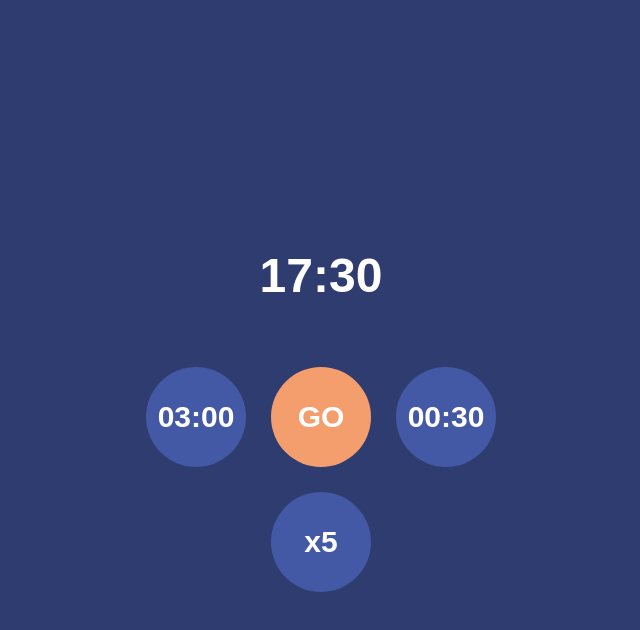
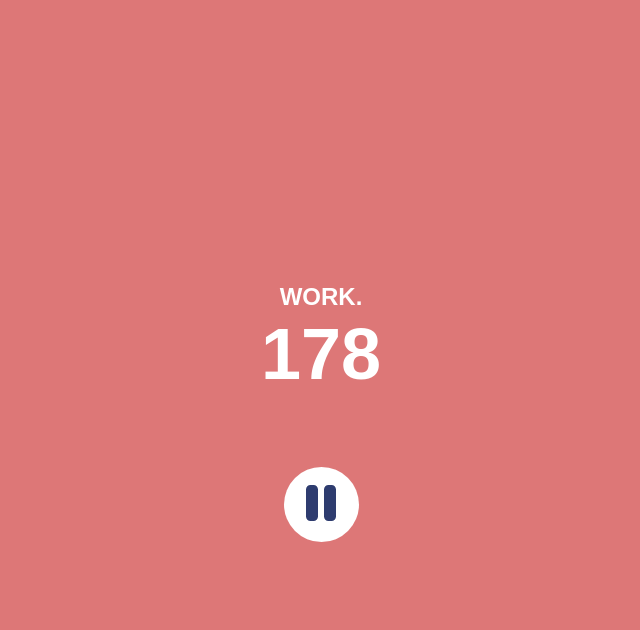
Before and after one commit to renderGUI/interval-timer, a React (Create React App) app: page / in a window 1280 px wide. Both pictures are taken after a click on the button "GO". Shown: the top 630 px of the page, without its empty margins (319-959 px from the left). Built offline with nearby package versions, Linux system fonts and the light colour scheme.

Commit message:
Implement interval functionality

```diff
--- a/package.json
+++ b/package.json
@@ -3,6 +3,9 @@
   "version": "0.1.0",
   "private": true,
   "dependencies": {
+    "@fortawesome/fontawesome-svg-core": "^6.1.1",
+    "@fortawesome/free-solid-svg-icons": "^6.1.1",
+    "@fortawesome/react-fontawesome": "^0.2.0",
     "@testing-library/jest-dom": "^5.16.4",
     "@testing-library/react": "^13.3.0",
     "@testing-library/user-event": "^13.5.0",
--- /dev/null
+++ b/src/components/ActiveSession.js
@@ -0,0 +1,60 @@
+import classes from "./ActiveSession.module.scss";
+import { useTimer } from "../contexts/timer-context";
+import { useEffect, useState } from "react";
+import PlayPauseControls from "./PlayPauseControls";
+
+const ActiveSession = () => {
+  const { isPaused, workTime, restTime } = useTimer();
+
+  const [activeWorkTime, setActiveWorkTime] = useState(workTime);
+  const [activeRestTime, setActiveRestTime] = useState(restTime);
+  const [isWorking, setIsWorking] = useState(true);
+
+  useEffect(() => {
+    let timer;
+    if (!isPaused && isWorking) {
+      timer = setInterval(() => {
+        setActiveWorkTime((prevState) => prevState - 1);
+        console.log("working...");
+      }, 1000);
+    } else if (!isPaused && !isWorking) {
+      timer = setInterval(() => {
+        setActiveRestTime((prevState) => prevState - 1);
+        console.log("resting...");
+      }, 1000);
+    }
+
+    return () => {
+      clearInterval(timer);
+    };
+  }, [isPaused, isWorking]);
+
+  useEffect(() => {
+    if (activeWorkTime === 0) {
+      console.log("work time ended!");
+      setIsWorking(false);
+      setActiveWorkTime(workTime);
+    } else if (activeRestTime === 0) {
+      console.log("rest time ended!");
+      setIsWorking(true);
+      setActiveRestTime(restTime);
+    }
+  }, [activeWorkTime, activeRestTime]);
+
+  return (
+    <div
+      className={classes.container}
+      style={{ backgroundColor: isWorking ? "#dd7777" : "#77a0dd" }}
+    >
+      <p className={classes.statusMessage}>
+        {isWorking ? "WORK." : "REST.  GET READY IN..."}
+      </p>
+      <p className={classes.remainingTime}>
+        {isWorking ? activeWorkTime : activeRestTime}
+      </p>
+      <PlayPauseControls />
+    </div>
+  );
+};
+
+export default ActiveSession;
--- /dev/null
+++ b/src/components/ActiveSession.module.scss
@@ -0,0 +1,23 @@
+@use "../config";
+
+.container {
+  display: flex;
+  height: 100vh;
+  flex-direction: column;
+  justify-content: center;
+  align-items: center;
+  color: config.$text;
+  text-align: center;
+}
+
+.statusMessage {
+  font-size: 1.5rem;
+  font-weight: 600;
+  margin-bottom: 1px;
+}
+
+.remainingTime {
+  margin-top: 1px;
+  font-size: 4.5rem;
+  font-weight: 600;
+}
--- /dev/null
+++ b/src/components/PlayPauseControls.js
@@ -0,0 +1,48 @@
+import classes from "./PlayPauseControls.module.scss";
+import { FontAwesomeIcon } from "@fortawesome/react-fontawesome";
+import {
+  faPause,
+  faPlay,
+  faRotateLeft,
+  faXmark,
+} from "@fortawesome/free-solid-svg-icons";
+import { useTimer } from "../contexts/timer-context";
+
+const PlayPauseControls = () => {
+  const { isPaused, setIsPaused } = useTimer();
+
+  const pauseResumeHandler = () => {
+    setIsPaused(!isPaused);
+  };
+
+  const quitHandler = () => {
+    console.log("i quit");
+  };
+
+  const restartHandler = () => {
+    console.log("i restart");
+  };
+
+  return (
+    <div className={classes.controls}>
+      {isPaused && (
+        <button onClick={quitHandler} className={classes.quitButton}>
+          <FontAwesomeIcon icon={faXmark} />
+        </button>
+      )}
+      <button
+        onClick={pauseResumeHandler}
+        className={classes.pauseResumeButton}
+      >
+        <FontAwesomeIcon icon={isPaused ? faPlay : faPause} />
+      </button>
+      {isPaused && (
+        <button onClick={restartHandler} className={classes.restartButton}>
+          <FontAwesomeIcon icon={faRotateLeft} />
+        </button>
+      )}
+    </div>
+  );
+};
+
+export default PlayPauseControls;
--- /dev/null
+++ b/src/components/PlayPauseControls.module.scss
@@ -0,0 +1,41 @@
+@use "../config";
+
+.controls {
+  display: flex;
+  flex-direction: row;
+  justify-content: center;
+  align-items: center;
+  column-gap: 10px;
+  text-align: center;
+
+  .pauseResumeButton {
+    font-size: 3rem;
+    border: none;
+    border-radius: 50%;
+    width: 75px;
+    height: 75px;
+    color: config.$primary;
+    background-color: config.$text;
+  }
+
+  .quitButton,
+  .restartButton {
+    font-size: 1.5rem;
+    border: none;
+    color: lighten(config.$primary, 15%);
+    background-color: transparent;
+    width: 50px;
+    height: 50px;
+
+    &:hover {
+      cursor: pointer;
+      color: lighten(config.$primary, 20%);
+    }
+  }
+}
+
+.pauseResumeButton:hover {
+  cursor: pointer;
+  color: darken(config.$primary, 5%);
+  background-color: darken(config.$text, 5%);
+}
--- a/src/contexts/timer-context.js
+++ b/src/contexts/timer-context.js
@@ -11,6 +11,9 @@ export const TimerContextProvider = (props) => {
   const [workTime, setWorkTime] = useState(180);
   const [restTime, setRestTime] = useState(30);
   const [sets, setSets] = useState(5);
+  const [isPaused, setIsPaused] = useState(false);
+  const [isWorking, setIsWorking] = useState(false);
+  const [isResting, setIsResting] = useState(false);
 
   const calculateTotalSeconds = (workTime, restTime, sets) => {
     setTotalTime((parseInt(workTime) + parseInt(restTime)) * parseInt(sets));
@@ -45,6 +48,8 @@ export const TimerContextProvider = (props) => {
     convertedWorkTime,
     convertedRestTime,
     convertedTotalTime,
+    isPaused,
+    setIsPaused,
   };
 
   return (
--- a/src/pages/Menu.js
+++ b/src/pages/Menu.js
@@ -1,10 +1,11 @@
 import classes from "./Menu.module.scss";
 import { useNavigate } from "react-router-dom";
 import { useTimer } from "../contexts/timer-context";
-import { useEffect } from "react";
+import { useEffect, useState } from "react";
+import ActiveSession from "../components/ActiveSession";
 
 const Menu = () => {
-  console.log("Menu component re-rendered.");
+  // console.log("Menu component re-rendered.");
   const {
     workTime,
     restTime,
@@ -15,6 +16,7 @@ const Menu = () => {
     convertedTotalTime,
   } = useTimer();
 
+  const [timerStarted, setTimerStarted] = useState(false);
   const navigate = useNavigate();
 
   useEffect(() => {
@@ -33,24 +35,44 @@ const Menu = () => {
     navigate("/sets-amount");
   };
 
+  const startHandler = () => {
+    setTimerStarted(true);
+  };
+
   return (
+    <>
+      {!timerStarted && (
         <div className={classes.container}>
           <h2 className={classes.totalTime}>{convertedTotalTime}</h2>
           <div className={classes.subcontainer}>
-        <button onClick={workDurationHandler} className={classes.optionsButton}>
+            <button
+              onClick={workDurationHandler}
+              className={classes.optionsButton}
+            >
               {convertedWorkTime}
             </button>
-        <button className={classes.goButton}>GO</button>
-        <button onClick={restDurationHandler} className={classes.optionsButton}>
+            <button onClick={startHandler} className={classes.goButton}>
+              GO
+            </button>
+            <button
+              onClick={restDurationHandler}
+              className={classes.optionsButton}
+            >
               {convertedRestTime}
             </button>
           </div>
           <div className={classes.subcontainer}>
-        <button onClick={setsAmountHandler} className={classes.optionsButton}>
+            <button
+              onClick={setsAmountHandler}
+              className={classes.optionsButton}
+            >
               x{sets}
             </button>
           </div>
         </div>
+      )}
+      {timerStarted && <ActiveSession />}
+    </>
   );
 };
 
```
Also changed, not shown: 1 other file (tests, documents, lock files or other folders). Lines whose indentation alone changed are shown as unchanged.
